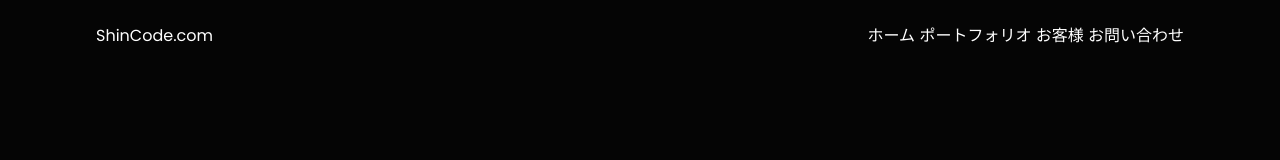
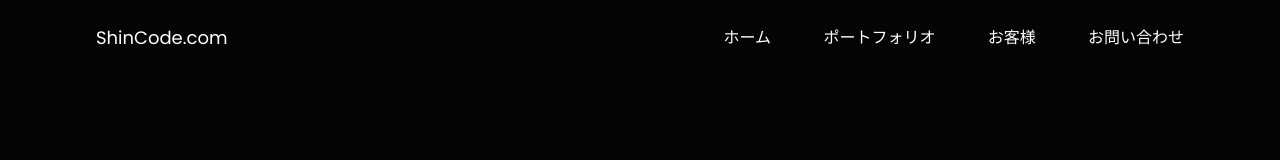
Before and after one commit to takizawazaku/tailwindcss-v3.2-sample, a website: page src/index.html in a window 1280 px wide. Drawn offline with nearby package versions, Linux system fonts and the light colour scheme; files that its build step writes are made by us from their sources.

Commit message:
space-x-hogeを使って要素間の間隔を空ける。ついでにホバー時の設定も。

```diff
--- a/src/index.html
+++ b/src/index.html
@@ -16,13 +16,31 @@
   <body class="font-poppins bg-body text-white">
     <!-- ナビゲーションバー -->
     <header class="py-6">
-      <div class="container mx-auto flex justify-between items-center px-8 md:px-14 lg:px-24 w-full">
-        <div>ShinCode.com</div>
-        <div>
-          <a href="#home">ホーム</a>
-          <a href="#portfolio">ポートフォリオ</a>
-          <a href="#clients">お客様</a>
-          <a href="#contact"><button>お問い合わせ</button></a>
+      <div
+        class="container mx-auto flex justify-between items-center px-8 md:px-14 lg:px-24 w-full"
+      >
+        <div class="text-lg">ShinCode.com</div>
+        <div class="space-x-12">
+          <a
+            href="#home"
+            class="hover:text-selected-text transition-all duration-300"
+            >ホーム</a
+          >
+          <a
+            href="#portfolio"
+            class="hover:text-selected-text transition-all duration-300"
+            >ポートフォリオ</a
+          >
+          <a
+            href="#clients"
+            class="hover:text-selected-text transition-all duration-300"
+            >お客様</a
+          >
+          <a
+            href="#contact"
+            class="hover:text-selected-text transition-all duration-300"
+            ><button>お問い合わせ</button></a
+          >
         </div>
       </div>
     </header>
--- a/tailwind.config.js
+++ b/tailwind.config.js
@@ -5,6 +5,7 @@ module.exports = {
     extend: {
       colors: {
         body: '#050505',
+        'selected-text': '#A3A3FF',
       },
     },
     fontFamily: {
```
Also changed, not shown: 1 other file.
